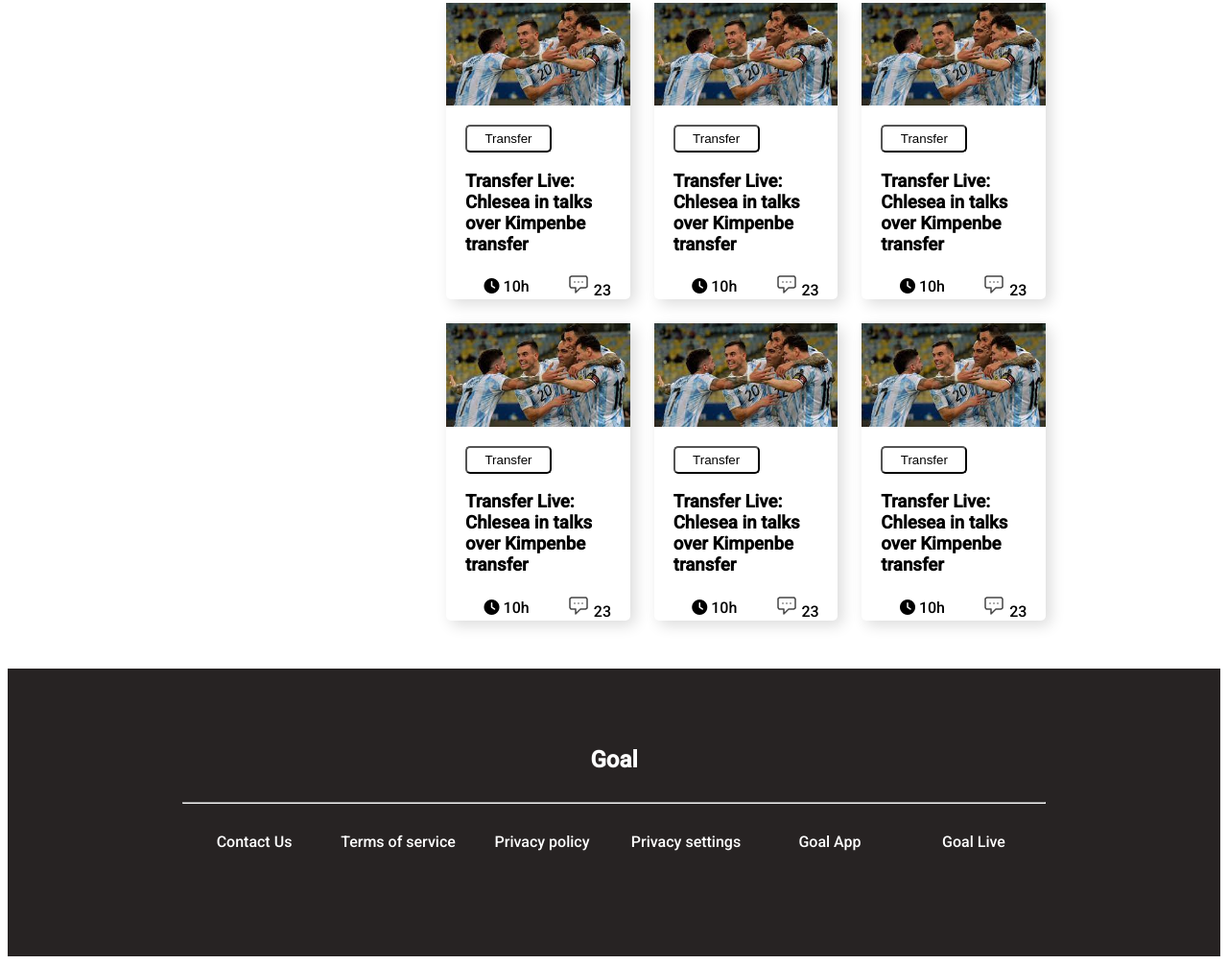
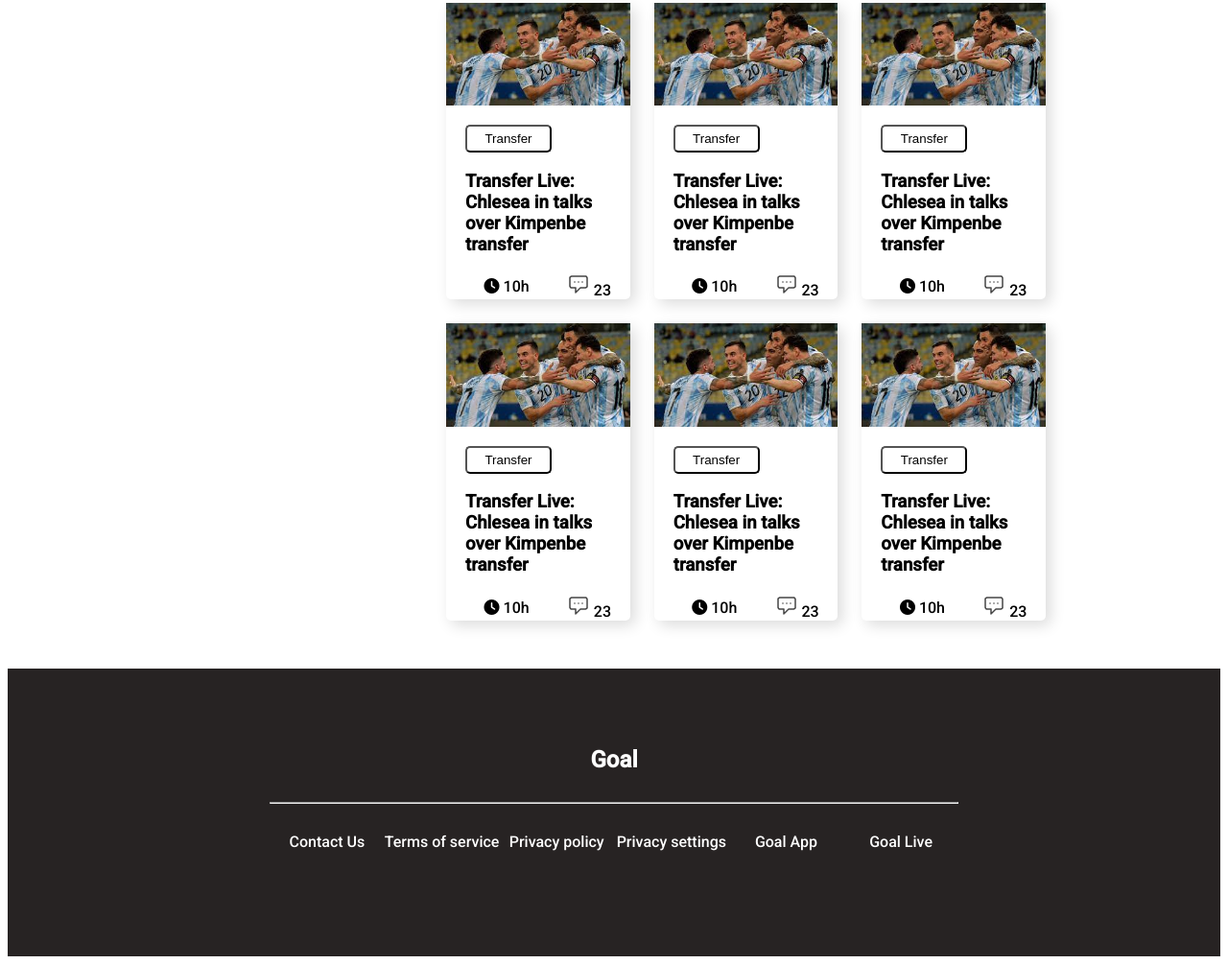
Before and after one commit to rintukazi/Second-assignment-repo, a plain HTML site: page index.html in a window 1280 px wide. Shown: the part 850-1855 px from the top of the page at 96% size. Drawn offline with Linux system fonts and the light colour scheme; a web font is replaced by a local one.

Commit message:
2nd assignment

```diff
--- a/css/style.css
+++ b/css/style.css
@@ -23,7 +23,7 @@ main{
     justify-content: center;
 }
 .container{
-    width: 900px;
+    max-width: 900px;
     margin-bottom: 50px;
 
 }
--- a/pages/css/style.css
+++ b/pages/css/style.css
@@ -24,7 +24,7 @@ main{
     text-align: center;
 }
 .container{
-    width: 900px;
+    max-width: 900px;
     margin-bottom: 50px;
 
 }
```
